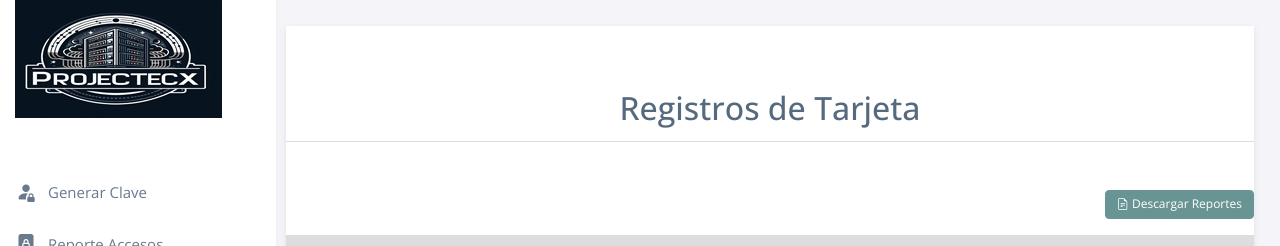
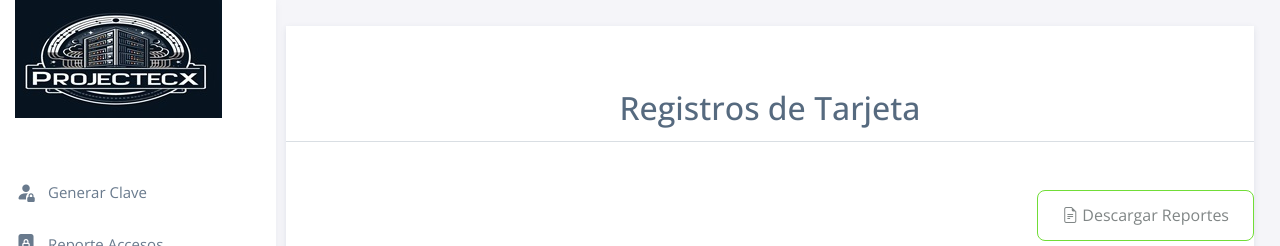
Before and after one commit to Ismaelsevi24/Ismaelsevi24.github.io, a Flask app: page /tarjeta-rfid in a window 1280 px wide. Shown: the top 246 px of the page. Run offline with Flask 3, Linux system fonts and the light colour scheme; the visitor is signed in with stand-in values (Sample User, id 1); data that the repository does not hold is empty; some libraries are stand-ins or nearby versions.

Commit message:
reportes3

```diff
--- a/my-app/templates/public/usuarios/tarjeta.html
+++ b/my-app/templates/public/usuarios/tarjeta.html
@@ -12,7 +12,7 @@
 
       <div class="d-flex justify-content-between mb-3">
         <div><!-- Contenedor para espacio a la izquierda del botón, si es necesario --></div>
-        <a href="#" id="descargarExcelBtn" class="btn btn-sm" style="background-color: #699494; color: white; border-color: #699494;">
+        <a href="#" id="descargarExcelBtn" class="btn btn-lg btn-outline-success" style="color: #808686;">
           <i class="bi bi-file-earmark-text"></i>
           Descargar Reportes
         </a>
```
